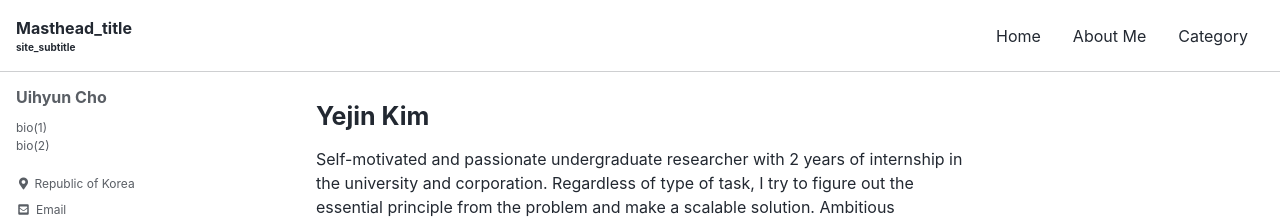
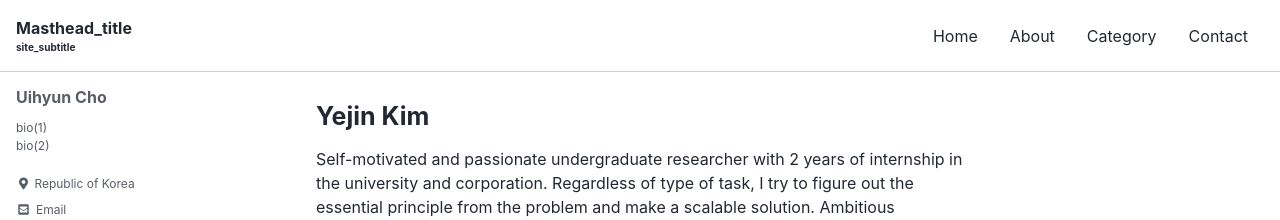
Before and after one commit to a2ran/a2ran.github.io, a Jekyll site: the page built from index.html, in a window 1280 px wide. Shown: the top 220 px of the page. Built offline with Jekyll 4.4.1, drawn with Linux system fonts in a browser that asks for light colours; cached includes are drawn as plain includes; the list of posts is cut into pages by our own code.

Commit message:
Update navigation.yml

```diff
--- a/_data/navigation.yml
+++ b/_data/navigation.yml
@@ -2,10 +2,12 @@
 main:
   - title: "Home"
     url: "/"
-  - title: "About Me"
+  - title: "About"
     url: "/about/"
   - title: "Category"
     url: "/categories/"
+  - title: "Contact"
+    url: "/contact/"
 #  - title: "Tags"
 #    url: "/tags/"
   # - title: "About"
```
